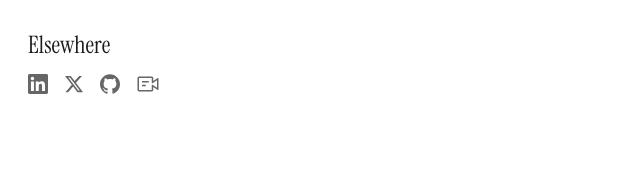
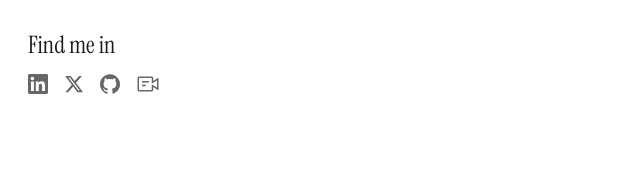
Before and after one commit to ComputelessComputer/johnjeong.com, an Astro site: page / in a window 1280 px wide. Shown: the part 530-702 px from the top of the page, 308-948 px from the left. Built offline with nearby package versions, Linux system fonts and the light colour scheme; Astro itself is replaced by a stand-in of ours.

Commit message:
style: Elsewhere -> Find me in

```diff
--- a/src/pages/index.astro
+++ b/src/pages/index.astro
@@ -41,7 +41,7 @@ const interests = [
   </section>
 
   <section class="elsewhere" aria-labelledby="elsewhere-title">
-    <h2 id="elsewhere-title">Elsewhere</h2>
+    <h2 id="elsewhere-title">Find me in</h2>
     <div class="social">
       <a href="https://www.linkedin.com/in/johntopia/" target="_blank" rel="noopener" aria-label="LinkedIn">
         <svg width="20" height="20" viewBox="0 0 24 24" fill="currentColor">
```
